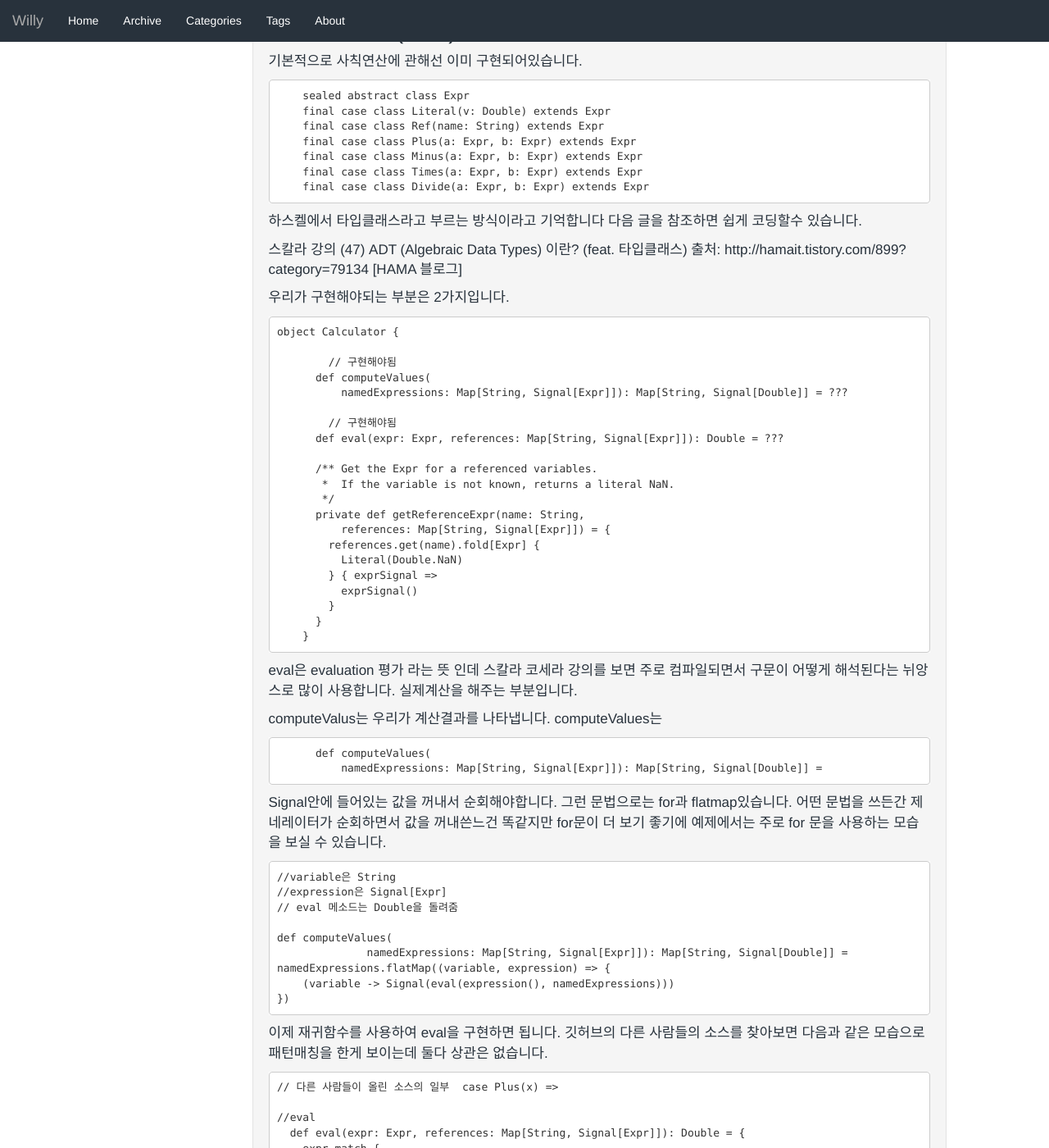
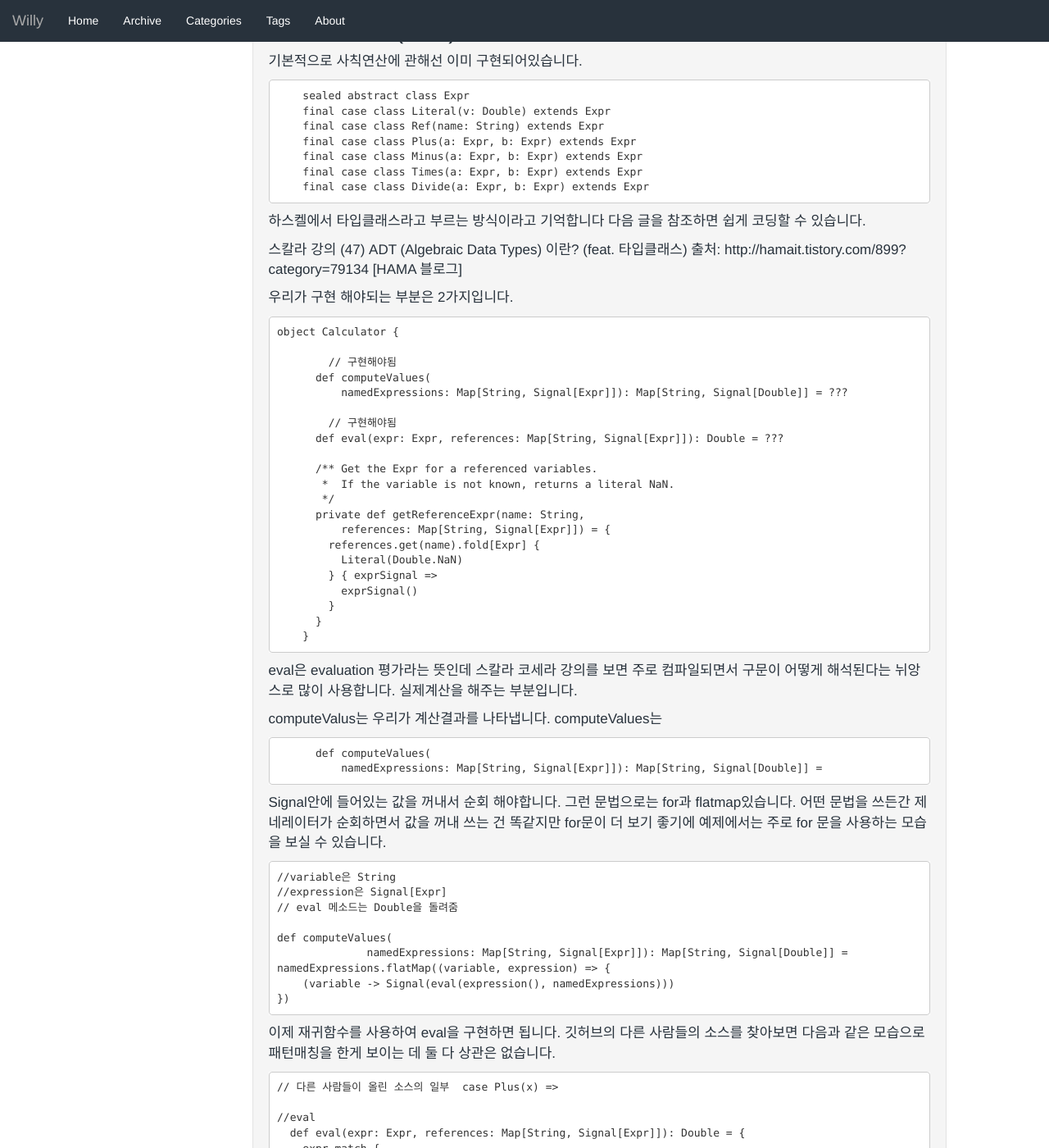
Before and after one commit to qowns8/qowns8.github.io, a Jekyll site: the page built from _posts/2018-06-01-CourScala10.md, in a window 1280 px wide and 1400 px high, scrolled down 1419 px. Shown: the whole window at 82% size. Built offline with Jekyll 4.4.1, drawn with Linux system fonts in a browser that asks for light colours; some of the changed text lies outside the part shown.

Commit message:
맞춤법 수정

```diff
--- a/_posts/2018-06-01-CourScala10.md
+++ b/_posts/2018-06-01-CourScala10.md
@@ -33,7 +33,7 @@
 1. 다항식
 1. 계산기
 
-말만 들으면 거창해 보이지만 정말 별거 없이 Signal\[T\]의 모나딕한 클래스가 하나 있고 그안에는 옵져버 패턴을 연상시키는 옵저버 객체가 내용이 있습니다.
+말만 들으면 거창해 보이지만 정말 별거 없이 Signal\[T\]의 모나딕한 클래스가 하나 있고 그 안에는 옵져버 패턴을 연상시키는 옵저버 객체가 내용이 있습니다.
 
 
     class Signal[T](expr: => T) {
@@ -85,13 +85,13 @@
         final case class Divide(a: Expr, b: Expr) extends Expr
 
 
-하스켈에서 타입클래스라고 부르는 방식이라고 기억합니다 다음 글을 참조하면 쉽게 코딩할수 있습니다.
+하스켈에서 타입클래스라고 부르는 방식이라고 기억합니다 다음 글을 참조하면 쉽게 코딩할 수 있습니다.
 
 
 스칼라 강의 (47) ADT (Algebraic Data Types) 이란? (feat. 타입클래스)
 출처: http://hamait.tistory.com/899?category=79134 [HAMA 블로그]
 
-우리가 구현해야되는 부분은 2가지입니다.
+우리가 구현 해야되는 부분은 2가지입니다.
 
     object Calculator {
 
@@ -115,7 +115,7 @@
           }
         }
 
-eval은 evaluation 평가 라는 뜻 인데 스칼라 코세라 강의를 보면 주로 컴파일되면서
+eval은 evaluation 평가라는 뜻인데 스칼라 코세라 강의를 보면 주로 컴파일되면서
 구문이 어떻게 해석된다는 뉘앙스로 많이 사용합니다.
 실제계산을 해주는 부분입니다.
 
@@ -124,8 +124,8 @@
           def computeValues(
               namedExpressions: Map[String, Signal[Expr]]): Map[String, Signal[Double]] =
 
-Signal안에 들어있는 값을 꺼내서 순회해야합니다. 그런 문법으로는 for과 flatmap있습니다.
-어떤 문법을 쓰든간 제네레이터가 순회하면서 값을 꺼내쓴느건 똑같지만 for문이 더 보기 좋기에 예제에서는 주로 for 문을 사용하는 모습을 보실 수 있습니다.
+Signal안에 들어있는 값을 꺼내서 순회 해야합니다. 그런 문법으로는 for과 flatmap있습니다.
+어떤 문법을 쓰든간 제네레이터가 순회하면서 값을 꺼내 쓰는 건 똑같지만 for문이 더 보기 좋기에 예제에서는 주로 for 문을 사용하는 모습을 보실 수 있습니다.
 
     //variable은 String
     //expression은 Signal[Expr]
@@ -138,7 +138,7 @@
     })
 
 
-이제 재귀함수를 사용하여 eval을 구현하면 됩니다. 깃허브의 다른 사람들의 소스를 찾아보면 다음과 같은 모습으로 패턴매칭을 한게 보이는데 둘다 상관은 없습니다.
+이제 재귀함수를 사용하여 eval을 구현하면 됩니다. 깃허브의 다른 사람들의 소스를 찾아보면 다음과 같은 모습으로 패턴매칭을 한게 보이는 데 둘 다 상관은 없습니다.
 
     // 다른 사람들이 올린 소스의 일부  case Plus(x) =>
 
@@ -196,4 +196,4 @@
 
 ## 후기
 
-매우 간단한 글이고 이 과제를 푸는 사람이 아니라면 별 도움이 안될겁니다. 그냥 저런 과제가 있네 봐주세요
+매우 간단한 글이고 이 과제를 푸는 사람이 아니라면 별 도움이 안 될겁니다. 그냥 저런 과제가 있네 봐주세요
```
Also changed, not shown: other parts of _posts/2018-06-01-CourScala10.md (+5 -5 lines).
